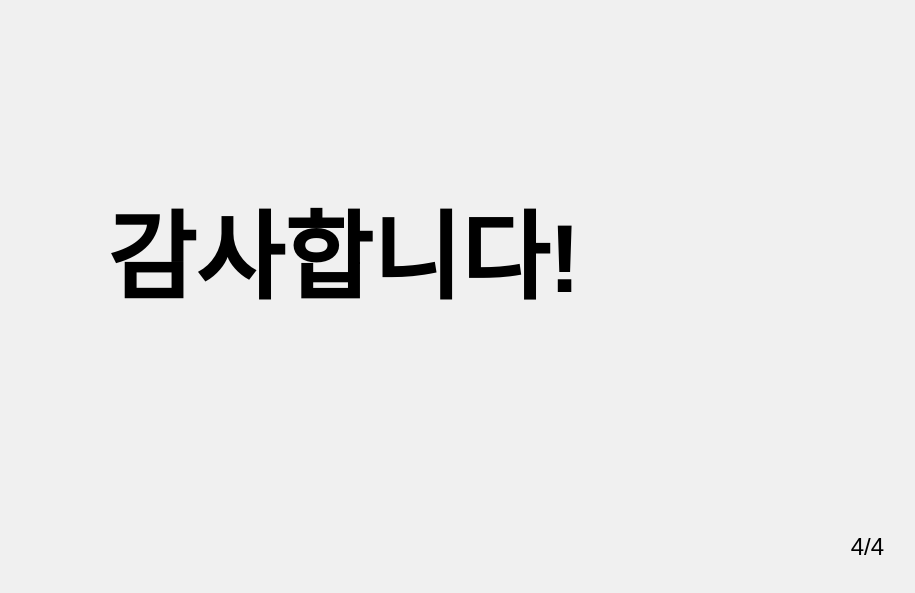
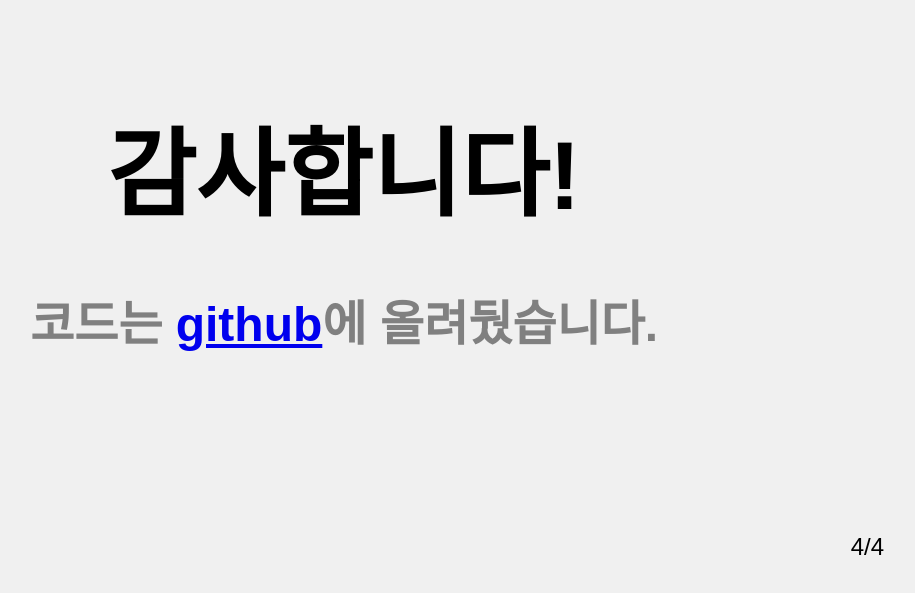
Before and after one commit to johngrib/html-presentation, a plain HTML site: page index.html in a window 1280 px wide. Shown: the part 3397-3990 px from the top of the page, without its empty margins (304-1219 px from the left). Drawn offline with Linux system fonts and the light colour scheme; a web font is replaced by a local one.

Commit message:
소스코드를 볼 수 있는 곳 표시

```diff
--- a/index.html
+++ b/index.html
@@ -131,6 +131,7 @@
     <div class="presentation">
         <div class="slide">
             <h2>감사합니다!</h2>
+            <p>코드는 <a href="https://github.com/johngrib/html-presentation">github</a>에 올려뒀습니다.</p>
             <div class="page-number">$page-number</div>
         </div>
     </div>
```
